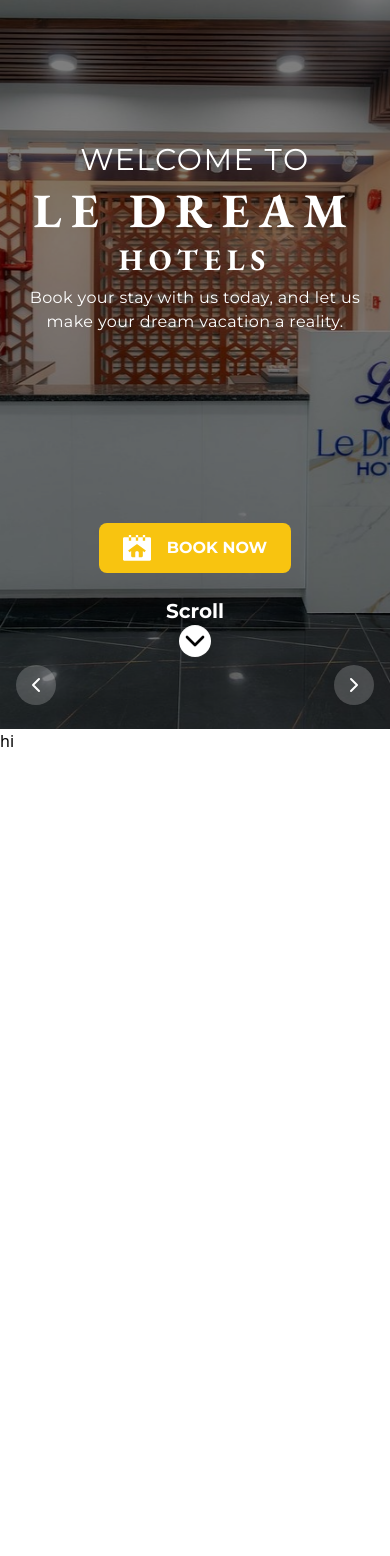
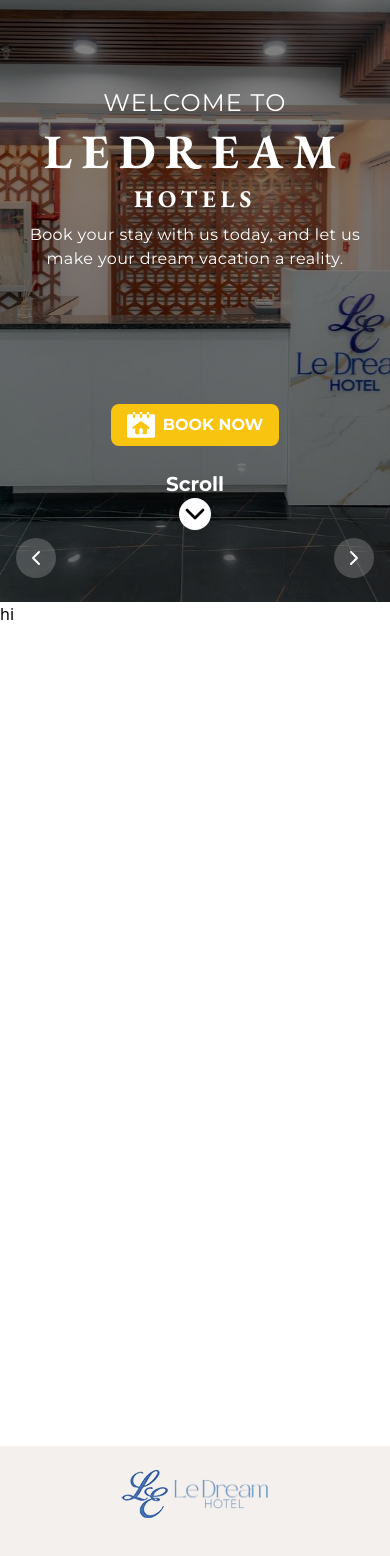
Before and after one commit to zidvsd/le-dream, a React (Vite) app: page / in a window 390 px wide. Shown: the part 120-1676 px from the top of the page. Built offline with nearby package versions, Linux system fonts and the light colour scheme.

Commit message:
fixed sizings

```diff
--- a/src/assets/components/Sponsors.jsx
+++ b/src/assets/components/Sponsors.jsx
@@ -2,46 +2,39 @@
 import Logo from "./Logo";
 import tripadvisor from "../images/icons/tripadvisor-icon.svg";
 import booking from "../images/icons/booking-icon.svg";
+
 const Sponsors = () => {
   return (
     <div className="bg-[#f4f0ee]">
       <div className="custom-container flex w-full flex-col items-center bg-[#f4f0ee] pb-4 lg:flex-row">
-        <div className="flex flex-row items-center justify-evenly">
-          <Logo iconSize={4} textSize={8} />
+        <div className="flex w-full flex-row items-center justify-evenly gap-4">
+          <Logo iconSize={3} textSize={6} /> {/* smaller icon & text */}
           {/* flexed in desktop, hidden mobile */}
           <>
             <a
-              href="https://www.booking.com/"
-              className="hidden w-1/3 lg:block lg:w-1/6"
+              href="https://www.tripadvisor.com/"
+              className="hidden lg:block"
               target="_blank"
             >
-              <img className="w-full" src={tripadvisor} alt="" />
+              <img className="w-[140px]" src={tripadvisor} alt="Tripadvisor" />
             </a>
             <a
               href="https://www.booking.com/"
-              className="hidden w-1/4 lg:block lg:w-1/7"
+              className="hidden lg:block"
               target="_blank"
             >
-              <img className="w-full" src={booking} alt="" />
+              <img className="w-[140px]" src={booking} alt="Booking" />
             </a>
           </>
         </div>
 
-        {/* next row in desktop hidden in mobile */}
-        <div className="flex flex-row items-center justify-evenly lg:hidden">
-          <a
-            href="https://www.booking.com/"
-            className="w-1/3 lg:w-1/8"
-            target="_blank"
-          >
-            <img className="w-full" src={tripadvisor} alt="" />
+        {/* mobile view */}
+        <div className="mt-4 flex w-full flex-row items-center justify-evenly gap-4 lg:hidden">
+          <a href="https://www.tripadvisor.com/" target="_blank">
+            <img className="w-[120px]" src={tripadvisor} alt="Tripadvisor" />
           </a>
-          <a
-            href="https://www.booking.com/"
-            className="w-1/3 lg:w-1/7"
-            target="_blank"
-          >
-            <img className="w-full" src={booking} alt="" />
+          <a href="https://www.booking.com/" target="_blank">
+            <img className="w-[120px]" src={booking} alt="Booking" />
           </a>
         </div>
       </div>
--- a/src/assets/components/buttons/BackHomeButton.jsx
+++ b/src/assets/components/buttons/BackHomeButton.jsx
@@ -3,7 +3,7 @@
 const BackHomeButton = () => {
   return (
     <Link
-      className="font-montserrat hover:bg-accent border-2 border-black px-6 py-1 transition-all duration-100 ease-in"
+      className="font-montserrat hover:bg-accent border-2 border-black px-6 py-1 transition-all duration-100 ease-in hover:border-transparent"
       to={"/"}
     >
       Back to Home
--- a/src/assets/components/buttons/BookButton.jsx
+++ b/src/assets/components/buttons/BookButton.jsx
@@ -4,7 +4,7 @@
 const BookButton = () => {
   return (
     <Link
-      className="bg-accent hover-opacity font-montserrat text-md flex flex-row items-center justify-center space-x-4 rounded-lg px-6 py-3 font-bold text-white xl:text-xl"
+      className="bg-accent hover-opacity font-montserrat text-md flex flex-row items-center justify-center space-x-2 rounded-lg px-4 py-2 font-bold text-white"
       to={"/contact"}
     >
       <img src={book} alt="" />
--- a/src/assets/pages/NotFoundPage.jsx
+++ b/src/assets/pages/NotFoundPage.jsx
@@ -1,13 +1,22 @@
 import React from "react";
 import BackHomeButton from "../components/buttons/BackHomeButton";
+import background from "../images/thumbnails/not-found-bg.webp";
 const NotFoundPage = () => {
+  const divStyle = {
+    backgroundImage: `url(${background})`,
+    backgroundSize: "cover",
+    backgroundRepeat: "no-repeat",
+    backgroundPosition: "center ",
+  };
   return (
-    <div className="custom-container flex h-96 flex-col items-center justify-center space-y-8">
-      <h1 className="font-garamond text-4xl font-semibold">
-        Sorry, something went wrong!
-      </h1>
+    <div
+      style={divStyle}
+      className="flex h-full min-h-[75vh] flex-col items-center justify-center space-y-12 p-12 text-center text-black lg:min-h-auto lg:p-42"
+    >
+      <h1 className="font-garamond text-4xl">Sorry, something went wrong!</h1>
       <p className="font-montserrat text-lg">
-        Lost in luxury? It seems this page has checked out.
+        The page you are looking for seems to be missing. It seems this page has
+        checked out.
       </p>
       <BackHomeButton />
     </div>
--- a/src/sections/home/HeroSection.jsx
+++ b/src/sections/home/HeroSection.jsx
@@ -21,7 +21,7 @@
   return (
     <div
       id="hero-section"
-      className="relative min-h-[90vh] w-full overflow-hidden"
+      className="relative min-h-[70vh] w-full overflow-hidden"
     >
       {/* Background Swiper */}
       <Swiper
@@ -34,12 +34,12 @@
           disableOnInteraction: false,
         }}
         pagination={{ clickable: true }}
-        className="absolute inset-0 z-10 h-full w-full"
+        className="absolute inset-0 z-10 max-h-[80vh] min-h-[75vh] w-full"
       >
         {heroImages.map((img, index) => (
           <SwiperSlide key={index}>
             <div
-              className="h-[90vh] w-full bg-cover bg-center"
+              className="max-h-[80vh] min-h-[75vh] w-full bg-cover bg-center"
               style={{ backgroundImage: `url(${img})` }}
             >
               <div className="absolute inset-0 bg-black/50" />
@@ -52,13 +52,13 @@
       <div className="custom-container absolute inset-x-0 top-0 z-20 flex h-full w-full flex-col items-center justify-center px-6 py-6 lg:items-start lg:justify-between lg:px-20 lg:pt-16 lg:pb-6">
         <div className="z-10 flex flex-1 items-center justify-center lg:items-center lg:justify-start">
           <div className="max-w-3xl space-y-2 text-center text-white lg:text-left">
-            <h1 className="font-body text-3xl tracking-wider md:text-4xl lg:text-5xl">
+            <h1 className="font-body text-2xl tracking-wider md:text-3xl lg:text-4xl">
               WELCOME TO
             </h1>
             <h1 className="font-heading text-5xl font-bold tracking-[0.2em] md:text-7xl">
-              LE DREAM
+              LEDREAM
             </h1>
-            <h1 className="font-heading text-3xl font-bold tracking-[.2em] md:text-4xl lg:text-5xl">
+            <h1 className="font-heading text-2xl font-bold tracking-[.2em] md:text-3xl lg:text-4xl">
               HOTELS
             </h1>
             <p className="font-montserrat max-w-md tracking-wide">
```
Also changed, not shown: src/assets/images/thumbnails/not-found-bg.jpg (added), src/assets/images/thumbnails/not-found-bg.webp (added).
